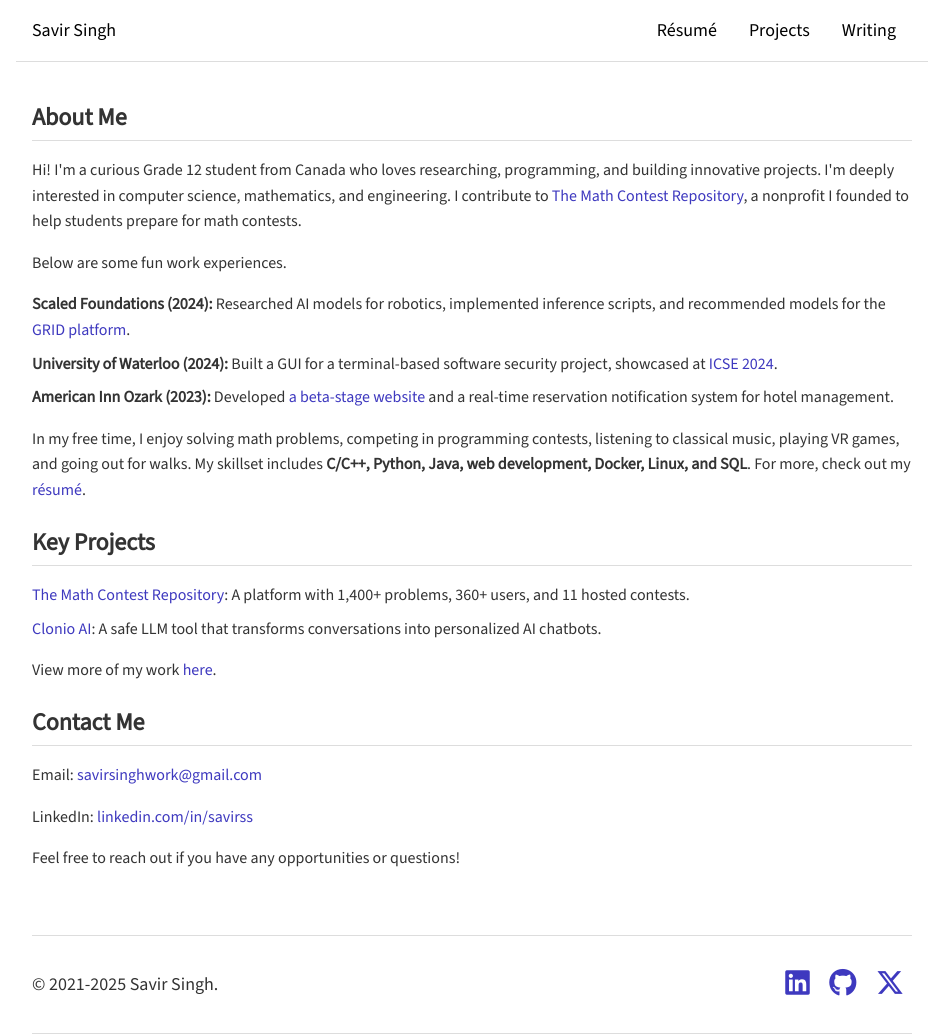
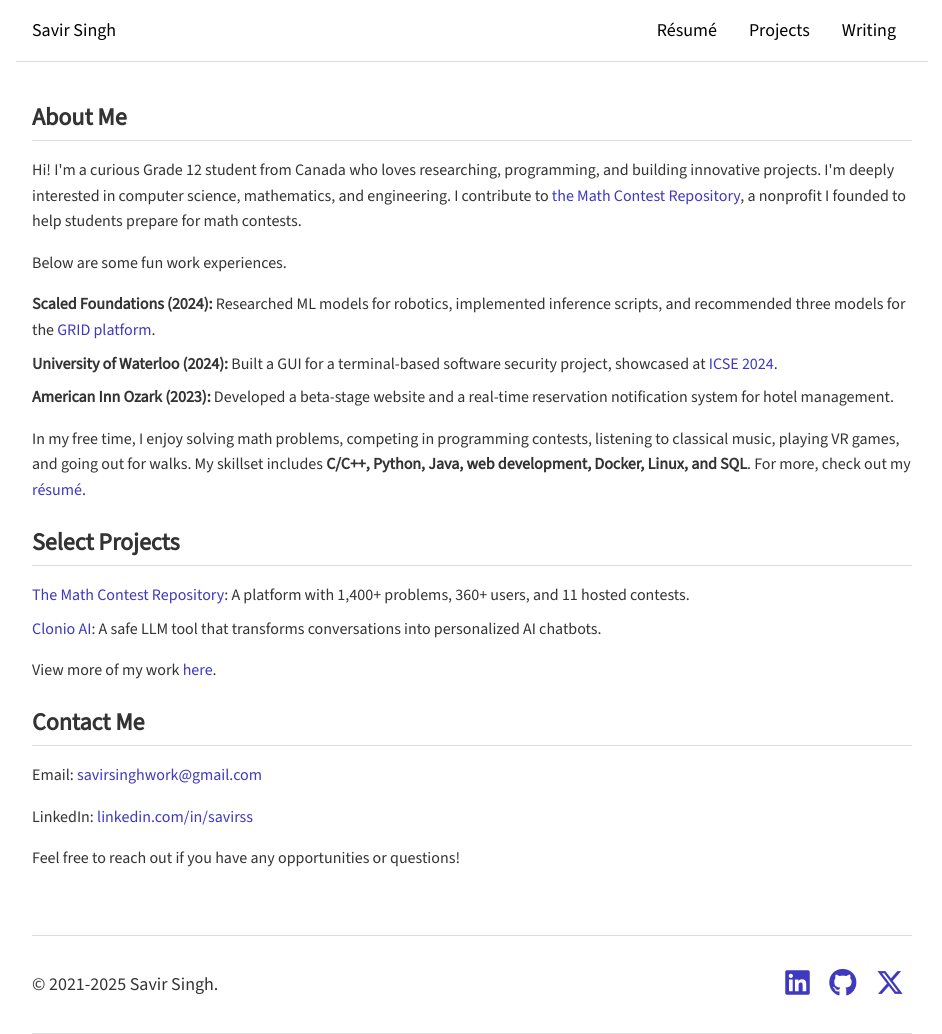
Before and after one commit to savirsingh/savirsingh.github.io, a Jekyll site: the page built from index.html, in a window 1280 px wide. Shown: the whole page, without its empty margins (168-1110 px from the left). Built offline with Jekyll 4.4.1, drawn with Linux system fonts in a browser that asks for light colours; the list of posts is cut into pages by our own code.

Commit message:
Update index.html

```diff
--- a/index.html
+++ b/index.html
@@ -5,18 +5,18 @@ title: Home
 
 <section id="about">
     <h2>About Me</h2>
-    <p>Hi! I'm a curious Grade 12 student from Canada who loves researching, programming, and building innovative projects. I'm deeply interested in computer science, mathematics, and engineering. I contribute to <a href="https://mathcontestrepository.pythonanywhere.com/user/savir">The Math Contest Repository</a>, a nonprofit I founded to help students prepare for math contests.</p>
+    <p>Hi! I'm a curious Grade 12 student from Canada who loves researching, programming, and building innovative projects. I'm deeply interested in computer science, mathematics, and engineering. I contribute to <a href="https://mathcontestrepository.pythonanywhere.com/user/savir">the Math Contest Repository</a>, a nonprofit I founded to help students prepare for math contests.</p>
     <p>Below are some fun work experiences.</p>
     <ul>
-        <li><strong>Scaled Foundations (2024):</strong> Researched AI models for robotics, implemented inference scripts, and recommended models for the <a href="https://scaledfoundations.ai">GRID platform</a>.</li>
+        <li><strong>Scaled Foundations (2024):</strong> Researched ML models for robotics, implemented inference scripts, and recommended three models for the <a href="https://scaledfoundations.ai">GRID platform</a>.</li>
         <li><strong>University of Waterloo (2024):</strong> Built a GUI for a terminal-based software security project, showcased at <a href="https://conf.researchr.org/home/icse-2024">ICSE 2024</a>.</li>
-        <li><strong>American Inn Ozark (2023):</strong> Developed <a href="https://www.americaninnozark.com">a beta-stage website</a> and a real-time reservation notification system for hotel management.</li>
+        <li><strong>American Inn Ozark (2023):</strong> Developed a beta-stage website and a real-time reservation notification system for hotel management.</li>
     </ul>
     <p>In my free time, I enjoy solving math problems, competing in programming contests, listening to classical music, playing VR games, and going out for walks. My skillset includes <strong>C/C++, Python, Java, web development, Docker, Linux, and SQL</strong>. For more, check out my <a href="/resume">résumé</a>.</p>
 </section>
 
 <section id="projects">
-    <h2>Key Projects</h2>
+    <h2>Select Projects</h2>
     <ul>
         <li><a href="https://mathcontestrepository.pythonanywhere.com">The Math Contest Repository</a>: A platform with 1,400+ problems, 360+ users, and 11 hosted contests.</li>
         <li><a href="https://clonioai.guessoword.com">Clonio AI</a>: A safe LLM tool that transforms conversations into personalized AI chatbots.</li>
```
